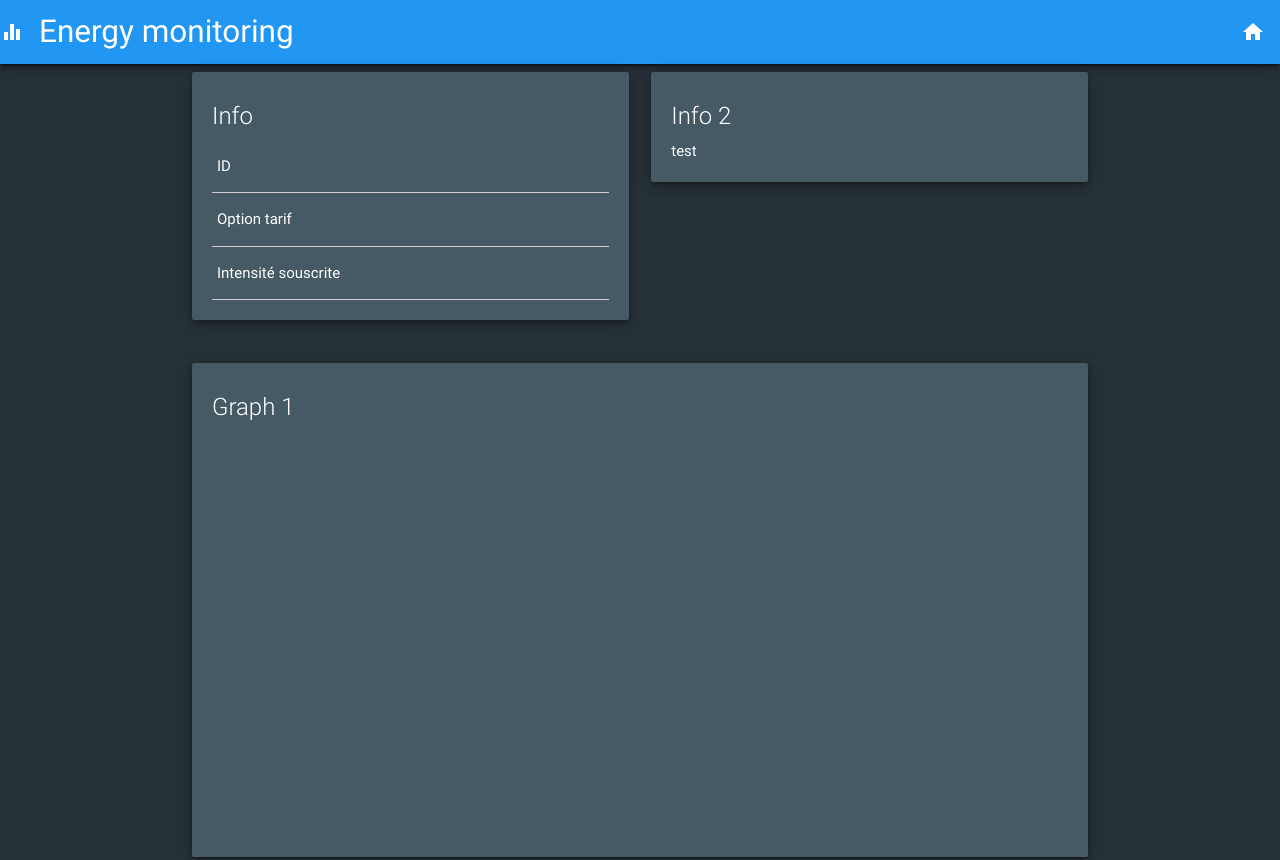
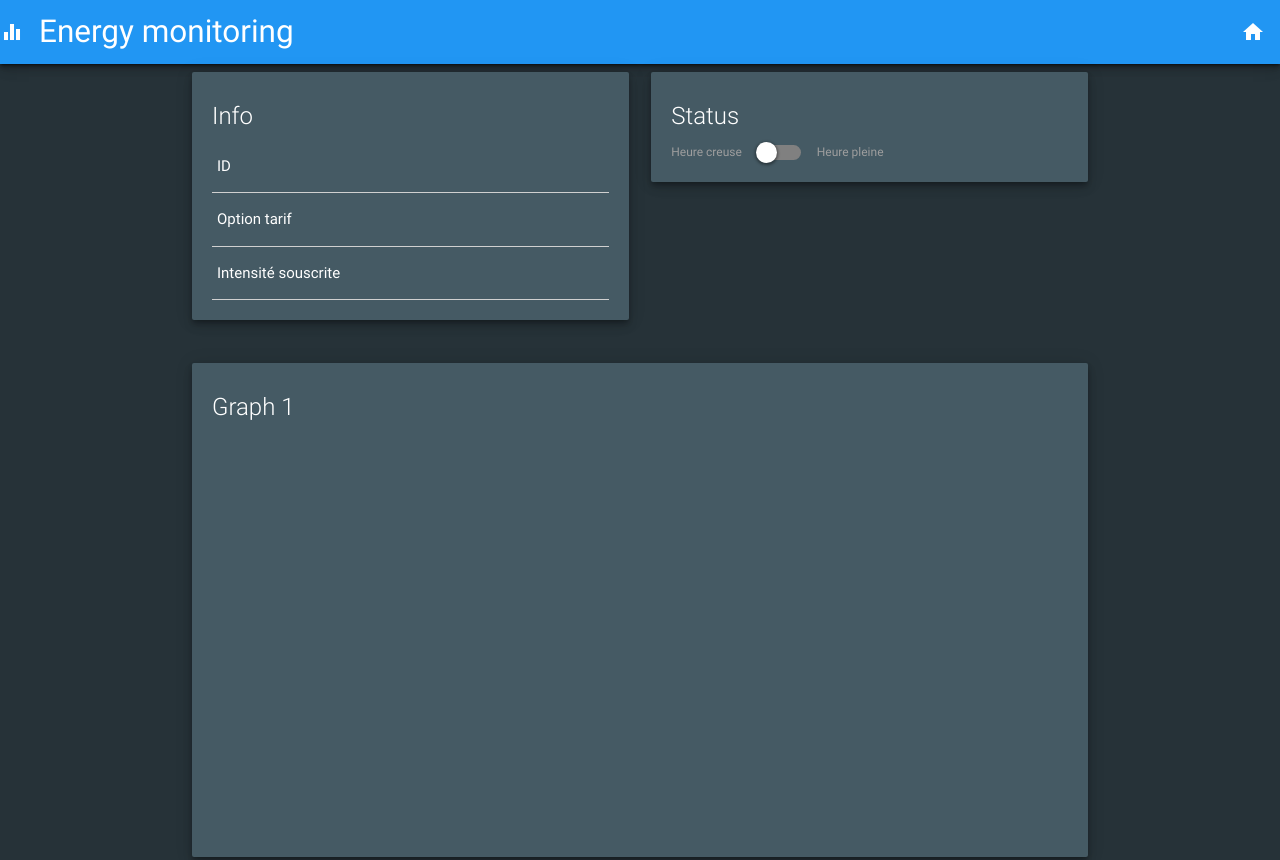
Before and after one commit to ftoulemon/Dilebhome, a plain HTML site: page frontend/index.html in a window 1280 px wide. Shown: the top 860 px of the page. Drawn offline with nearby package versions, Linux system fonts and the light colour scheme; no server answers.

Commit message:
Add a switch for the status

```diff
--- a/frontend/css/style.css
+++ b/frontend/css/style.css
@@ -36,3 +36,19 @@ svg text{
 .focus circle {
     fill: steelblue;
 }
+
+.switch label {
+    cursor: default;
+}
+.switch label input[type=checkbox]:disabled:checked+.lever {
+    background-color: #64b5f6;
+}
+.switch label input[type=checkbox]:disabled:checked+.lever:after {
+    background-color: #2196f3;
+}
+.switch label input[type=checkbox]:disabled:not(checked)+.lever {
+    background-color: gray;
+}
+.switch label input[type=checkbox]:disabled:not(checked)+.lever:after {
+    background-color: white;
+}
--- a/frontend/index.html
+++ b/frontend/index.html
@@ -52,8 +52,12 @@
             <div class="col s12 m6">
                 <div class="card z-depth-3 blue-grey darken-2">
                     <div class="card-content white-text">
-                        <span class="card-title">Info 2</span>
-                            <p>test</p>
+                        <span class="card-title">Status</span>
+                        <div class="switch">
+                            <label>Heure creuse<input disabled type="checkbox" id="ptec">
+                                <span class="lever"></span>Heure pleine
+                            </label>
+                        </div>
                     </div>
                 </div>
             </div>
```
